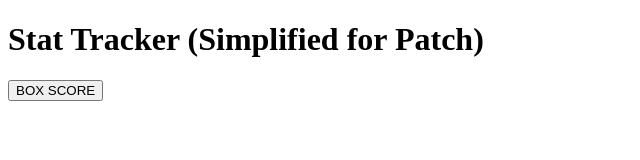
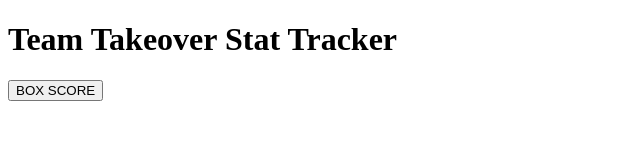
Before and after one commit to shawnclark8/DURANT2031, a plain HTML site: page index.html in a window 1280 px wide. Shown: the whole page, without its empty margins (0-640 px from the left). Drawn offline with Linux system fonts and the light colour scheme.

Commit message:
Update index.html

```diff
--- a/index.html
+++ b/index.html
@@ -7,7 +7,7 @@
 </head>
 <body>
 
-<h1>Stat Tracker (Simplified for Patch)</h1>
+<h1>Team Takeover Stat Tracker</h1>
 <button onclick="openBoxScore()">BOX SCORE</button>
 
 <script>
```
